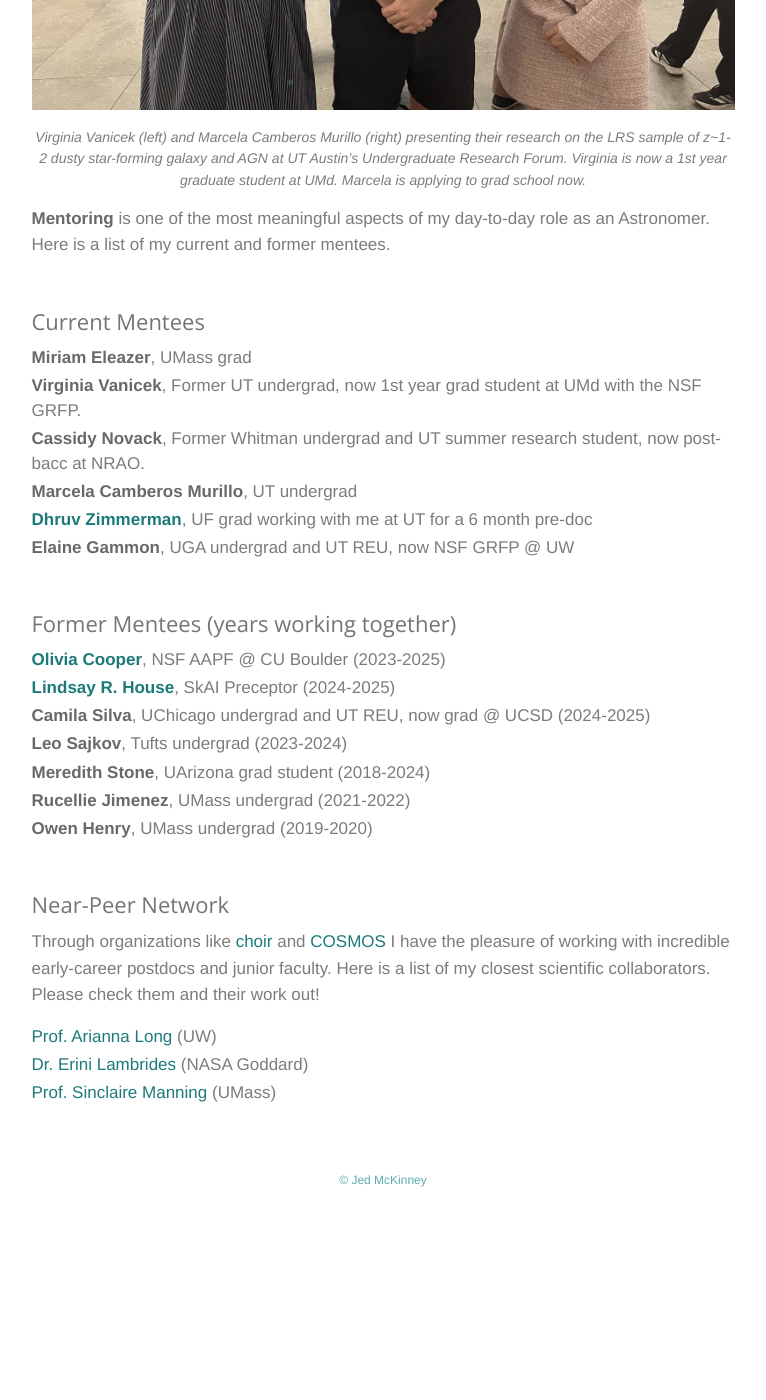
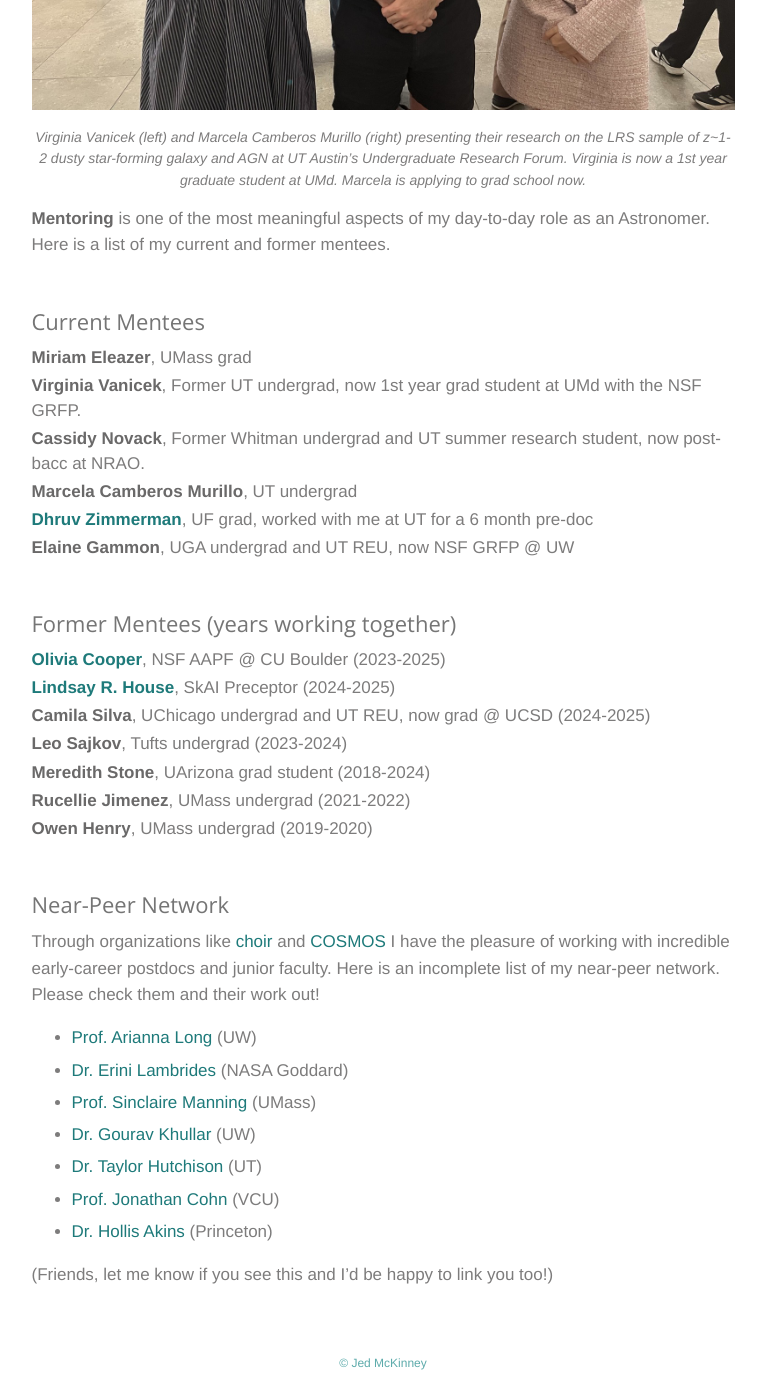
Before and after one commit to jed-mckinney/jed-mckinney.github.io, a Jekyll site: the page built from group.md, in a window 1280 px wide and 1400 px high, scrolled down 568 px. Shown: the whole window, without its empty margins (257-1023 px from the left). Built offline with Jekyll 4.4.1, drawn with Linux system fonts in a browser that asks for light colours; before the commit the page ends 1786 px from its top, so only the background shows below that.

Commit message:
near-peer changes

```diff
--- a/group.md
+++ b/group.md
@@ -19,7 +19,7 @@ Virginia Vanicek (left) and Marcela Camberos Murillo (right) presenting their re
 - **Virginia Vanicek**, Former UT undergrad, now 1st year grad student at UMd with the NSF GRFP.
 - **Cassidy Novack**, Former Whitman undergrad and UT summer research student, now post-bacc at NRAO.
 - **Marcela Camberos Murillo**, UT undergrad
-- **[Dhruv Zimmerman](https://astro.ufl.edu/directory/dhruv-zimmerman/)**, UF grad working with me at UT for a 6 month pre-doc
+- **[Dhruv Zimmerman](https://astro.ufl.edu/directory/dhruv-zimmerman/)**, UF grad, worked with me at UT for a 6 month pre-doc
 - **Elaine Gammon**, UGA undergrad and UT REU, now NSF GRFP @ UW
 {: .people}
 
@@ -36,9 +36,16 @@ Virginia Vanicek (left) and Marcela Camberos Murillo (right) presenting their re
 
 ## Near-Peer Network
 
-Through organizations like [choir](https://www.choircollaboration.com/home) and [COSMOS](https://cosmos.astro.caltech.edu) I have the pleasure of working with incredible early-career postdocs and junior faculty. Here is a list of my closest scientific collaborators. Please check them and their work out!
+Through organizations like [choir](https://www.choircollaboration.com/home) and [COSMOS](https://cosmos.astro.caltech.edu) I have the pleasure of working with incredible early-career postdocs and junior faculty. Here is an incomplete list of my near-peer network. Please check them and their work out!
 
 - [Prof. Arianna Long](https://astro.washington.edu/people/arianna-long) (UW)
 - [Dr. Erini Lambrides](https://erinilambrides.com) (NASA Goddard)
 - [Prof. Sinclaire Manning](https://sinclairemanning.com) (UMass)
+- [Dr. Gourav Khullar](https://astrokhullar.squarespace.com/) (UW)
+- [Dr. Taylor Hutchison](https://aibhleog.github.io/) (UT)
+- [Prof. Jonathan Cohn](https://jhcohn.github.io/) (VCU)
+- [Dr. Hollis Akins](https://hollisakins.com/) (Princeton)
+
+(Friends, let me know if you see this and I'd be happy to link you too!)
+
 {: .people}
```
Also changed, not shown: science.md (+1 -1 lines).
